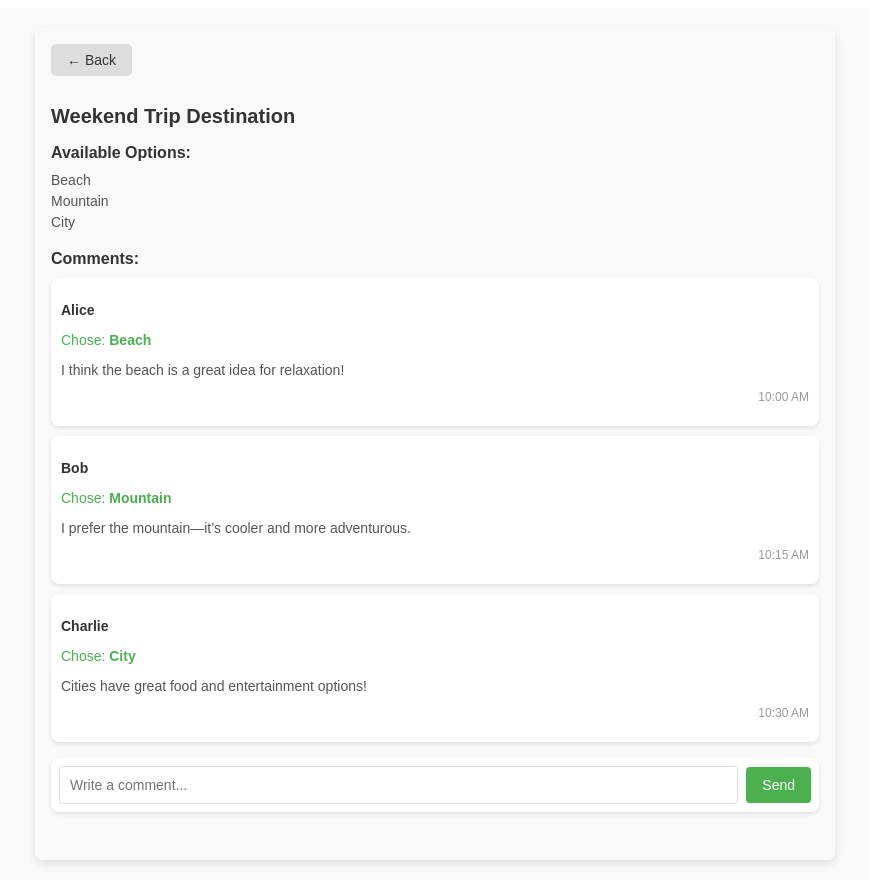
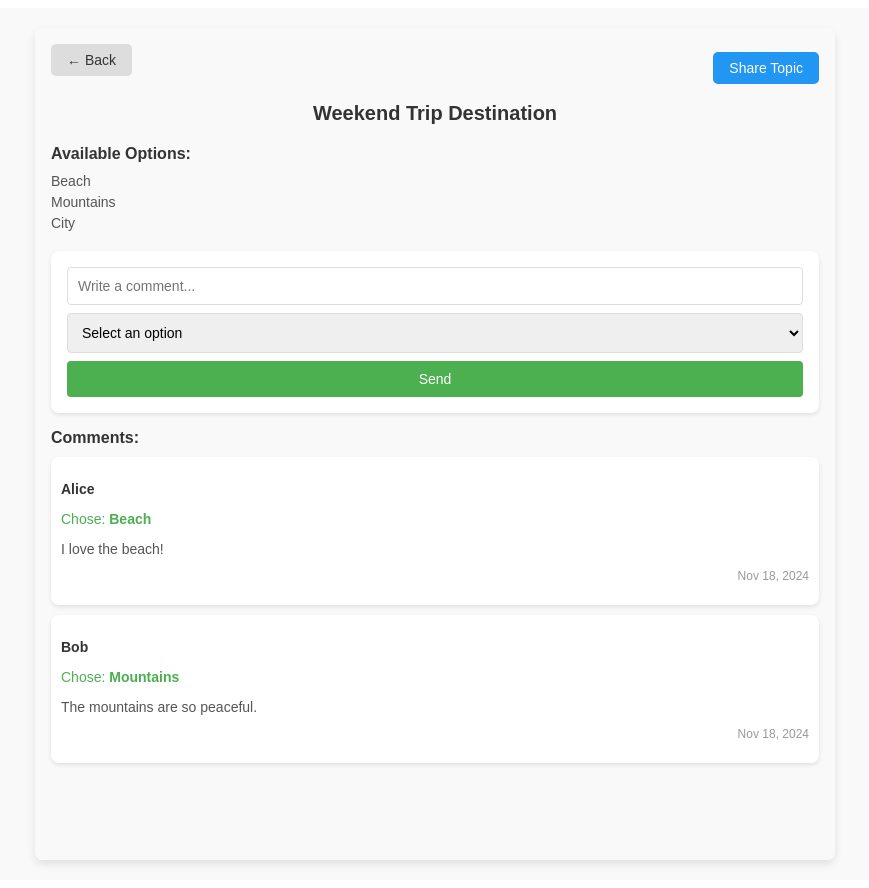
Before and after one commit to MohammadMohsinKhan/4HC3-A2, a React (Vite) app: page /discussion/1 in a window 1280 px wide. Shown: the whole page, without its empty margins (205-1074 px from the left). Built offline with nearby package versions, Linux system fonts and the light colour scheme.

Commit message:
working share and comments

```diff
--- a/package.json
+++ b/package.json
@@ -3,6 +3,7 @@
   "private": true,
   "version": "1.0.0",
   "description": "Opinionated Vite starter template with ESLint, Prettier, Stylelint and more.",
+  "homepage": "https://mohammadmohsinkhan.github.io/4HC3-A2/",
   "repository": {
     "type": "git",
     "url": "https://github.com/fabgrel10/vite-react-starter"
--- a/src/App.jsx
+++ b/src/App.jsx
@@ -4,6 +4,8 @@ import Home from './components/Home';
 import CreateTopic from './components/CreateTopic';
 import TopicDiscussion from './components/TopicDiscussion';
 import Notifications from './components/Notifications';
+import ShareScreen from './components/ShareScreen';
+
 
 const App = () => {
   const routes = useRoutes([
@@ -11,6 +13,7 @@ const App = () => {
     { path: '/create-topic', element: <CreateTopic /> },
     { path: '/discussion/:topicId', element: <TopicDiscussion /> },
     { path: '/notifications', element: <Notifications /> },
+    { path: '/share/:topicId', element: <ShareScreen /> },
   ]);
 
   return (
--- a/src/components/Home.jsx
+++ b/src/components/Home.jsx
@@ -1,66 +1,93 @@
 import React from 'react';
 import { useNavigate } from 'react-router-dom';
+
+const styles = {
+  container: {
+    padding: '16px',
+    fontFamily: 'Arial, sans-serif',
+    backgroundColor: '#f9f9f9',
+    minHeight: '100vh',
+  },
+  header: {
+    display: 'flex',
+    justifyContent: 'space-between',
+    alignItems: 'center',
+    marginBottom: '20px',
+  },
+  title: {
+    fontSize: '24px',
+    color: '#333',
+  },
+  notificationsIcon: {
+    fontSize: '20px',
+    background: 'none',
+    border: 'none',
+    cursor: 'pointer',
+  },
+  createButton: {
+    padding: '10px 20px',
+    backgroundColor: '#4CAF50',
+    color: '#fff',
+    border: 'none',
+    borderRadius: '5px',
+    fontSize: '16px',
+    cursor: 'pointer',
+    marginBottom: '20px',
+  },
+  topicList: {
+    listStyle: 'none',
+    padding: 0,
+  },
+  topicItem: {
+    padding: '15px',
+    marginBottom: '10px',
+    borderRadius: '8px',
+    backgroundColor: '#fff',
+    boxShadow: '0 2px 4px rgba(0, 0, 0, 0.1)',
+  },
+  viewButton: {
+    padding: '8px 16px',
+    backgroundColor: '#2196F3',
+    color: '#fff',
+    border: 'none',
+    borderRadius: '5px',
+    fontSize: '14px',
+    cursor: 'pointer',
+  },
+};
 
 const Home = () => {
   const navigate = useNavigate();
   const topics = [
-    { id: 1, title: 'Weekend Trip Destination', status: 'Ongoing' },
-    { id: 2, title: 'Project Theme', status: 'Finalized' },
+    { id: 1, title: 'Weekend Trip', status: 'Ongoing' },
+    { id: 2, title: 'Project Deadline', status: 'Finalized' },
   ];
 
   return (
-    <div style={{ padding: '20px' }}>
-      <h1 style={{ color: '#333', marginBottom: '20px' }}>Group Decision-Making</h1>
+    <div style={styles.container}>
+      <header style={styles.header}>
+        <h1 style={styles.title}>Group Decision-Making</h1>
+        <button
+          onClick={() => navigate('/notifications')}
+          style={styles.notificationsIcon}
+        >
+          🔔
+        </button>
+      </header>
       <button
-        type="button"
         onClick={() => navigate('/create-topic')}
-        style={{
-          padding: '10px 20px',
-          backgroundColor: '#4CAF50',
-          color: '#fff',
-          border: 'none',
-          borderRadius: '5px',
-          cursor: 'pointer',
-          fontSize: '16px',
-        }}
+        style={styles.createButton}
       >
         + Create New Topic
       </button>
-      <ul
-        style={{
-          listStyle: 'none',
-          padding: 0,
-          marginTop: '20px',
-          borderTop: '1px solid #ddd',
-        }}
-      >
+      <ul style={styles.topicList}>
         {topics.map((topic) => (
-          <li
-            key={topic.id}
-            style={{
-              padding: '15px 10px',
-              borderBottom: '1px solid #ddd',
-              display: 'flex',
-              justifyContent: 'space-between',
-              alignItems: 'center',
-            }}
-          >
-            <div>
-              <h3 style={{ margin: 0, color: '#333' }}>{topic.title}</h3>
-              <p style={{ margin: '5px 0', color: '#666' }}>Status: {topic.status}</p>
-            </div>
+          <li key={topic.id} style={styles.topicItem}>
+            <h3>{topic.title}</h3>
+            <p>Status: {topic.status}</p>
             <button
-              type="button"
               onClick={() => navigate(`/discussion/${topic.id}`)}
-              style={{
-                padding: '8px 16px',
-                backgroundColor: '#2196F3',
-                color: '#fff',
-                border: 'none',
-                borderRadius: '5px',
-                cursor: 'pointer',
-                fontSize: '14px',
-              }}
+              style={styles.viewButton}
             >
               View
             </button>
--- a/src/components/Notifications.jsx
+++ b/src/components/Notifications.jsx
@@ -1,13 +1,65 @@
 import React from 'react';
-
 import BackButton from './BackButton';
 
-const Notifications = () => (
-  <div>
-    <BackButton />
-    <h1>Notifications</h1>
-    <p>This is where all notifications are displayed.</p>
-  </div>
-);
+// Mock notifications data
+const mockNotifications = [
+  { id: 1, message: 'Alice commented on "Weekend Trip"', timestamp: '10:00 AM' },
+  { id: 2, message: 'Bob shared a new topic: "Team Lunch Ideas"', timestamp: '10:30 AM' },
+  { id: 3, message: 'Charlie voted on "Project Deadline"', timestamp: '11:00 AM' },
+  { id: 4, message: 'You were added to "Neighborhood Cleanup"', timestamp: '1:00 PM' },
+];
+
+const styles = {
+  container: {
+    padding: '16px',
+    fontFamily: 'Arial, sans-serif',
+    backgroundColor: '#f9f9f9',
+    minHeight: '100vh',
+  },
+  header: {
+    fontSize: '20px',
+    color: '#333',
+    marginBottom: '20px',
+  },
+  notificationsList: {
+    listStyle: 'none',
+    padding: 0,
+    margin: 0,
+  },
+  notificationItem: {
+    padding: '10px',
+    borderRadius: '8px',
+    backgroundColor: '#fff',
+    marginBottom: '10px',
+    boxShadow: '0 2px 4px rgba(0, 0, 0, 0.1)',
+  },
+  message: {
+    fontSize: '14px',
+    color: '#333',
+    marginBottom: '5px',
+  },
+  timestamp: {
+    fontSize: '12px',
+    color: '#999',
+    textAlign: 'right',
+  },
+};
+
+const Notifications = () => {
+  return (
+    <div style={styles.container}>
+      <BackButton />
+      <h1 style={styles.header}>Notifications</h1>
+      <ul style={styles.notificationsList}>
+        {mockNotifications.map((notification) => (
+          <li key={notification.id} style={styles.notificationItem}>
+            <p style={styles.message}>{notification.message}</p>
+            <p style={styles.timestamp}>{notification.timestamp}</p>
+          </li>
+        ))}
+      </ul>
+    </div>
+  );
+};
 
 export default Notifications;
--- /dev/null
+++ b/src/components/ShareScreen.jsx
@@ -0,0 +1,116 @@
+import React, { useState } from 'react';
+import { useParams, useNavigate } from 'react-router-dom';
+import BackButton from './BackButton';
+
+// Mock user data
+const mockUsers = [
+  { id: 1, name: 'Alice Johnson' },
+  { id: 2, name: 'Bob Smith' },
+  { id: 3, name: 'Charlie Brown' },
+  { id: 4, name: 'Diana Prince' },
+  { id: 5, name: 'Eve Adams' },
+];
+
+const styles = {
+    container: {
+      padding: '16px',
+      fontFamily: 'Arial, sans-serif',
+      backgroundColor: '#f9f9f9',
+      minHeight: '100vh',
+    },
+    header: {
+      fontSize: '20px',
+      color: '#333',
+      marginBottom: '16px',
+    },
+    userList: {
+      listStyle: 'none',
+      padding: 0,
+      margin: 0,
+    },
+    userItem: {
+      marginBottom: '10px',
+      fontSize: '14px',
+      color: '#555',
+    },
+    checkbox: {
+      marginRight: '10px',
+    },
+    actions: {
+      marginTop: '20px',
+      display: 'flex',
+      justifyContent: 'space-between',
+    },
+    shareButton: {
+      padding: '10px 20px',
+      backgroundColor: '#4CAF50',
+      color: '#fff',
+      border: 'none',
+      borderRadius: '5px',
+      cursor: 'pointer',
+    },
+    cancelButton: {
+      padding: '10px 20px',
+      backgroundColor: '#f44336',
+      color: '#fff',
+      border: 'none',
+      borderRadius: '5px',
+      cursor: 'pointer',
+    },
+  };
+
+
+const ShareScreen = () => {
+  const { topicId } = useParams();
+  const navigate = useNavigate();
+  const [selectedUsers, setSelectedUsers] = useState([]);
+
+  const toggleUserSelection = (userId) => {
+    setSelectedUsers((prev) =>
+      prev.includes(userId)
+        ? prev.filter((id) => id !== userId)
+        : [...prev, userId]
+    );
+  };
+
+  const handleShare = () => {
+    alert(
+      `Topic ${topicId} shared with: ${mockUsers
+        .filter((user) => selectedUsers.includes(user.id))
+        .map((user) => user.name)
+        .join(', ')}`
+    );
+    navigate(-1); // Go back to the discussion page
+  };
+
+  return (
+    <div style={styles.container}>
+      <BackButton />
+      <h1 style={styles.header}>Share Topic</h1>
+      <ul style={styles.userList}>
+        {mockUsers.map((user) => (
+          <li key={user.id} style={styles.userItem}>
+            <label>
+              <input
+                type="checkbox"
+                checked={selectedUsers.includes(user.id)}
+                onChange={() => toggleUserSelection(user.id)}
+                style={styles.checkbox}
+              />
+              {user.name}
+            </label>
+          </li>
+        ))}
+      </ul>
+      <div style={styles.actions}>
+        <button onClick={handleShare} style={styles.shareButton}>
+          Share
+        </button>
+        <button onClick={() => navigate(-1)} style={styles.cancelButton}>
+          Cancel
+        </button>
+      </div>
+    </div>
+  );
+};
+export default ShareScreen;
--- a/src/components/TopicDiscussion.jsx
+++ b/src/components/TopicDiscussion.jsx
@@ -1,37 +1,22 @@
-import React from 'react';
-import { useParams } from 'react-router-dom';
-import BackButton from './BackButton';
+import React, { useState } from 'react';
+import { useParams, useNavigate } from 'react-router-dom';
+import BackButton from '../components/BackButton'; // Assume BackButton is a reusable component
 
-// Mock data for topics
+const TopicDiscussion = () => {
+  const { topicId } = useParams();
+  const navigate = useNavigate();
+
+  // Mock topic data
   const mockTopics = {
-  1: {
-    title: 'Weekend Trip Destination',
-    options: ['Beach', 'Mountain', 'City'],
+    "1": {
+      title: "Weekend Trip Destination",
+      options: ["Beach", "Mountains", "City"],
       comments: [
-      {
-        id: 1,
-        author: 'Alice',
-        option: 'Beach',
-        content: 'I think the beach is a great idea for relaxation!',
-        timestamp: '10:00 AM',
-      },
-      {
-        id: 2,
-        author: 'Bob',
-        option: 'Mountain',
-        content: 'I prefer the mountain—it’s cooler and more adventurous.',
-        timestamp: '10:15 AM',
-      },
-      {
-        id: 3,
-        author: 'Charlie',
-        option: 'City',
-        content: 'Cities have great food and entertainment options!',
-        timestamp: '10:30 AM',
-      },
+        { id: 1, author: "Alice", option: "Beach", content: "I love the beach!", timestamp: "Nov 18, 2024" },
+        { id: 2, author: "Bob", option: "Mountains", content: "The mountains are so peaceful.", timestamp: "Nov 18, 2024" },
       ],
     },
-  2: {
+    "2": {
       title: 'Project Theme',
       options: ['AI', 'Blockchain', 'Cybersecurity'],
       comments: [
@@ -53,18 +38,110 @@ const mockTopics = {
     },
   };
 
+  const topic = mockTopics[topicId];
+
+  // State to manage comments
+  const [comments, setComments] = useState(topic?.comments || []);
+  const [newComment, setNewComment] = useState("");
+  const [selectedOption, setSelectedOption] = useState("");
+
+  if (!topic) {
+    return (
+      <div style={styles.container}>
+        <BackButton />
+        <h1 style={styles.header}>Topic Not Found</h1>
+      </div>
+    );
+  }
+
+  const handleAddComment = () => {
+    if (!newComment.trim() || !selectedOption) {
+      alert("Please write a comment and select an option.");
+      return;
+    }
+
+    const newCommentObject = {
+      id: comments.length + 1,
+      author: "You", // Mock author
+      option: selectedOption,
+      content: newComment,
+      timestamp: new Date().toLocaleString(),
+    };
+
+    // Update comments state
+    setComments([newCommentObject, ...comments]);
+    setNewComment(""); // Clear input
+    setSelectedOption(""); // Clear selected option
+  };
+
+  return (
+    <div style={styles.container}>
+      <header style={styles.header}>
+        <div style={styles.headerButtons}>
+          <BackButton />
+          <button
+            style={styles.shareButton}
+            onClick={() => navigate(`/share/${topicId}`)}
+          >
+            Share Topic
+          </button>
+        </div>
+        <h1 style={styles.title}>{topic.title}</h1>
+      </header>
+      <div style={styles.optionsContainer}>
+        <h3 style={styles.subheader}>Available Options:</h3>
+        <ul style={styles.optionsList}>
+          {topic.options.map((option, index) => (
+            <li key={index} style={styles.optionItem}>
+              {option}
+            </li>
+          ))}
+        </ul>
+      </div>
+      <div style={styles.inputContainer}>
+        <input
+          type="text"
+          placeholder="Write a comment..."
+          style={styles.input}
+          value={newComment}
+          onChange={(e) => setNewComment(e.target.value)}
+        />
+        <select
+          style={styles.dropdown}
+          value={selectedOption}
+          onChange={(e) => setSelectedOption(e.target.value)}
+        >
+          <option value="" disabled>
+            Select an option
+          </option>
+          {topic.options.map((option, index) => (
+            <option key={index} value={option}>
+              {option}
+            </option>
+          ))}
+        </select>
+        <button style={styles.commentButton} onClick={handleAddComment}>
+          Send
+        </button>
+      </div>
+      <div style={styles.commentsContainer}>
+        <h3 style={styles.subheader}>Comments:</h3>
+        {comments.map((comment) => (
+          <div key={comment.id} style={styles.commentCard}>
+            <p style={styles.commentAuthor}>{comment.author}</p>
+            <p style={styles.commentOption}>
+              Chose: <strong>{comment.option}</strong>
+            </p>
+            <p style={styles.commentContent}>{comment.content}</p>
+            <p style={styles.commentTimestamp}>{comment.timestamp}</p>
+          </div>
+        ))}
+      </div>
+    </div>
+  );
+};
+
 const styles = {
-    container: {
-      padding: '16px',
-      fontFamily: 'Arial, sans-serif',
-      backgroundColor: '#f9f9f9',
-      minHeight: '100vh',
-    },
-    header: {
-      fontSize: '20px',
-      color: '#333',
-      marginBottom: '16px',
-    },
   optionsContainer: {
     marginBottom: '20px',
   },
@@ -82,6 +159,35 @@ const styles = {
     fontSize: '14px',
     color: '#555',
     marginBottom: '5px',
+  },
+  container: {
+    padding: '16px',
+    fontFamily: 'Arial, sans-serif',
+    backgroundColor: '#f9f9f9',
+    minHeight: '100vh',
+  },
+  header: {
+    marginBottom: '20px',
+  },
+  headerButtons: {
+    display: 'flex',
+    justifyContent: 'space-between',
+    alignItems: 'center',
+  },
+  title: {
+    fontSize: '20px',
+    color: '#333',
+    marginTop: '10px',
+    textAlign: 'center',
+  },
+  shareButton: {
+    padding: '8px 16px',
+    backgroundColor: '#2196F3',
+    color: '#fff',
+    border: 'none',
+    borderRadius: '5px',
+    fontSize: '14px',
+    cursor: 'pointer',
   },
   commentsContainer: {
     marginBottom: '16px',
@@ -116,21 +222,27 @@ const styles = {
   },
   inputContainer: {
     display: 'flex',
+    flexDirection: 'column',
     gap: '8px',
-      alignItems: 'center',
+    alignItems: 'stretch',
     backgroundColor: '#fff',
-      padding: '8px',
+    padding: '16px',
     borderRadius: '8px',
     boxShadow: '0 2px 4px rgba(0, 0, 0, 0.1)',
   },
   input: {
-      flex: 1,
     padding: '10px',
     border: '1px solid #ddd',
     borderRadius: '4px',
     fontSize: '14px',
   },
-    button: {
+  dropdown: {
+    padding: '10px',
+    border: '1px solid #ddd',
+    borderRadius: '4px',
+    fontSize: '14px',
+  },
+  commentButton: {
     padding: '10px 16px',
     backgroundColor: '#4CAF50',
     color: '#fff',
@@ -141,59 +253,4 @@ const styles = {
   },
 };
 
-const TopicDiscussion = () => {
-  const { topicId } = useParams();
-
-  // Fetch topic data based on topicId
-  const topic = mockTopics[topicId];
-
-  // Check if topic exists
-  if (!topic) {
-    return (
-      <div style={styles.container}>
-        <BackButton />
-        <h1 style={styles.header}>Topic Not Found</h1>
-      </div>
-    );
-  }
-
-  return (
-    <div style={styles.container}>
-      <BackButton />
-      <h1 style={styles.header}>{topic.title}</h1>
-      <div style={styles.optionsContainer}>
-        <h3 style={styles.subheader}>Available Options:</h3>
-        <ul style={styles.optionsList}>
-          {topic.options.map((option, index) => (
-            <li key={index} style={styles.optionItem}>
-              {option}
-            </li>
-          ))}
-        </ul>
-      </div>
-      <div style={styles.commentsContainer}>
-        <h3 style={styles.subheader}>Comments:</h3>
-        {topic.comments.map((comment) => (
-          <div key={comment.id} style={styles.commentCard}>
-            <p style={styles.commentAuthor}>{comment.author}</p>
-            <p style={styles.commentOption}>
-              Chose: <strong>{comment.option}</strong>
-            </p>
-            <p style={styles.commentContent}>{comment.content}</p>
-            <p style={styles.commentTimestamp}>{comment.timestamp}</p>
-          </div>
-        ))}
-      </div>
-      <div style={styles.inputContainer}>
-        <input
-          type="text"
-          placeholder="Write a comment..."
-          style={styles.input}
-        />
-        <button style={styles.button}>Send</button>
-      </div>
-    </div>
-  );
-};
-
 export default TopicDiscussion;
--- a/src/index.html
+++ b/src/index.html
@@ -4,7 +4,7 @@
     <meta charset="UTF-8" />
     <link rel="icon" type="image/svg+xml" href="/vite.svg" />
     <meta name="viewport" content="width=device-width, initial-scale=1.0" />
-    <title>Vite + React</title>
+    <title>4HC3 A2 - Group decision making</title>
   </head>
   <body>
     <div id="root"></div>
```
Lines whose indentation alone changed are shown as unchanged.
